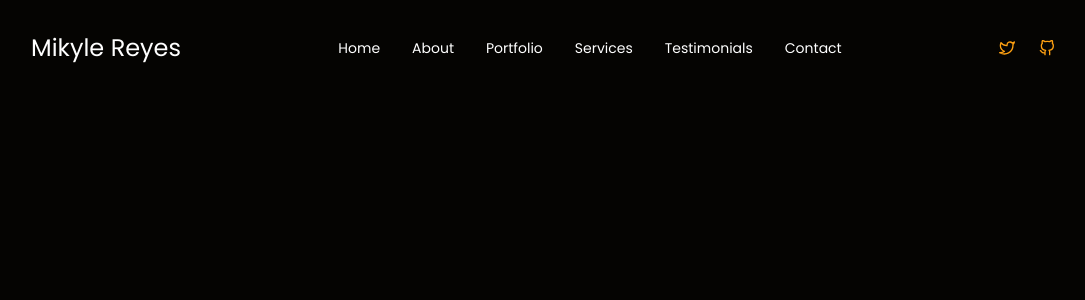
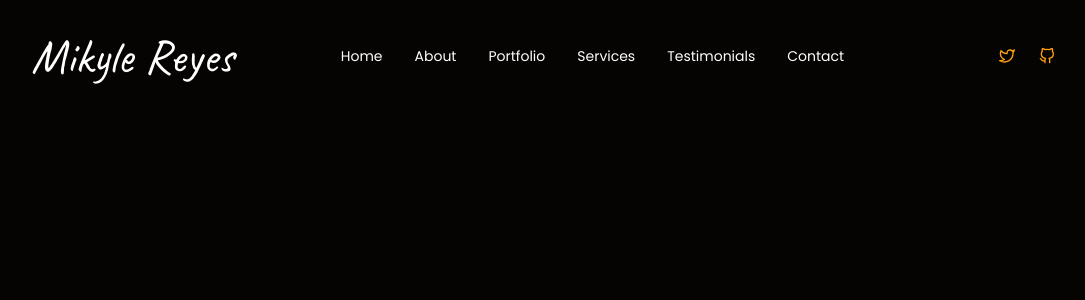
Before and after one commit to muhkyle17/portfolio-website, a Next.js app: page / in a window 1280 px wide. Shown: the top 300 px of the page, without its empty margins (97-1182 px from the left). Built offline with nearby package versions, Linux system fonts and the light colour scheme.

Commit message:
Add styling to the name logo at navbar

```diff
--- a/components/Social.js
+++ b/components/Social.js
@@ -9,7 +9,7 @@ const Social = () => {
       {social.map((item, index) => {
         return (
           <li
-            className='flex justify-center items-center text-[#FFA112]'
+            className='flex justify-center items-center text-[#FFA112] ml-[3rem]'
             key={index}
           >
             <a
--- a/components/common/Header.js
+++ b/components/common/Header.js
@@ -7,7 +7,7 @@ import Social from '../Social'
 const Header = () => {
   return (
     <div className='mt-8 flex justify-between items-center'>
-      <a href='#' className='text-2xl'>
+      <a href='#' className='text-5xl name'>
         Mikyle Reyes
       </a>
       <Nav />
--- a/styles/globals.css
+++ b/styles/globals.css
@@ -1,4 +1,6 @@
 @import url('https://fonts.googleapis.com/css2?family=Noto+Sans:ital,wght@0,400;0,700;1,400;1,700&family=Poppins:ital,wght@0,100;0,200;0,300;0,400;0,500;0,600;0,700;0,800;0,900;1,100;1,200;1,300;1,400;1,500;1,600;1,700;1,800;1,900&display=swap');
+
+@import url('https://fonts.googleapis.com/css2?family=Caveat&display=swap');
 
 @tailwind base;
 @tailwind components;
@@ -22,6 +24,10 @@ a {
   box-sizing: border-box;
 }
 
+.name {
+  font-family: 'Caveat', cursive;
+}
+
 /* Apply styles using tailwind css */
 /* @layer base {
   body {
```
